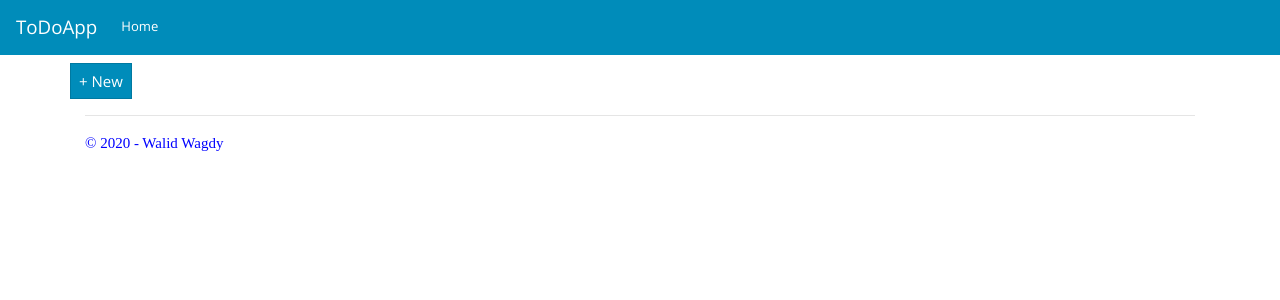
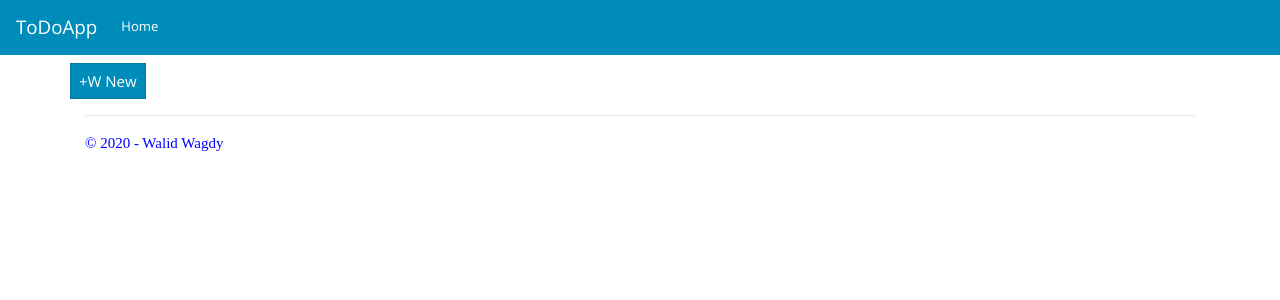
Before and after one commit to walid-wagdy/ToDO-Django, a Django app: page / in a window 1280 px wide. Shown: the top 300 px of the page. Run offline with Django 3.2, Linux system fonts and the light colour scheme; data that the repository does not hold is empty; some libraries are stand-ins or nearby versions.

Commit message:
Update home.html

```diff
--- a/blog/templates/blog/home.html
+++ b/blog/templates/blog/home.html
@@ -2,7 +2,7 @@
 {% block content %}
 <h1></h1>
 <div class="row pull-right">
-  <a href="{% url 'blog-new' %}" class="btn btn-primary ">+ New</a>
+  <a href="{% url 'blog-new' %}" class="btn btn-primary ">+W New</a>
 </div>
 <hr>
 <div class="row">
```
